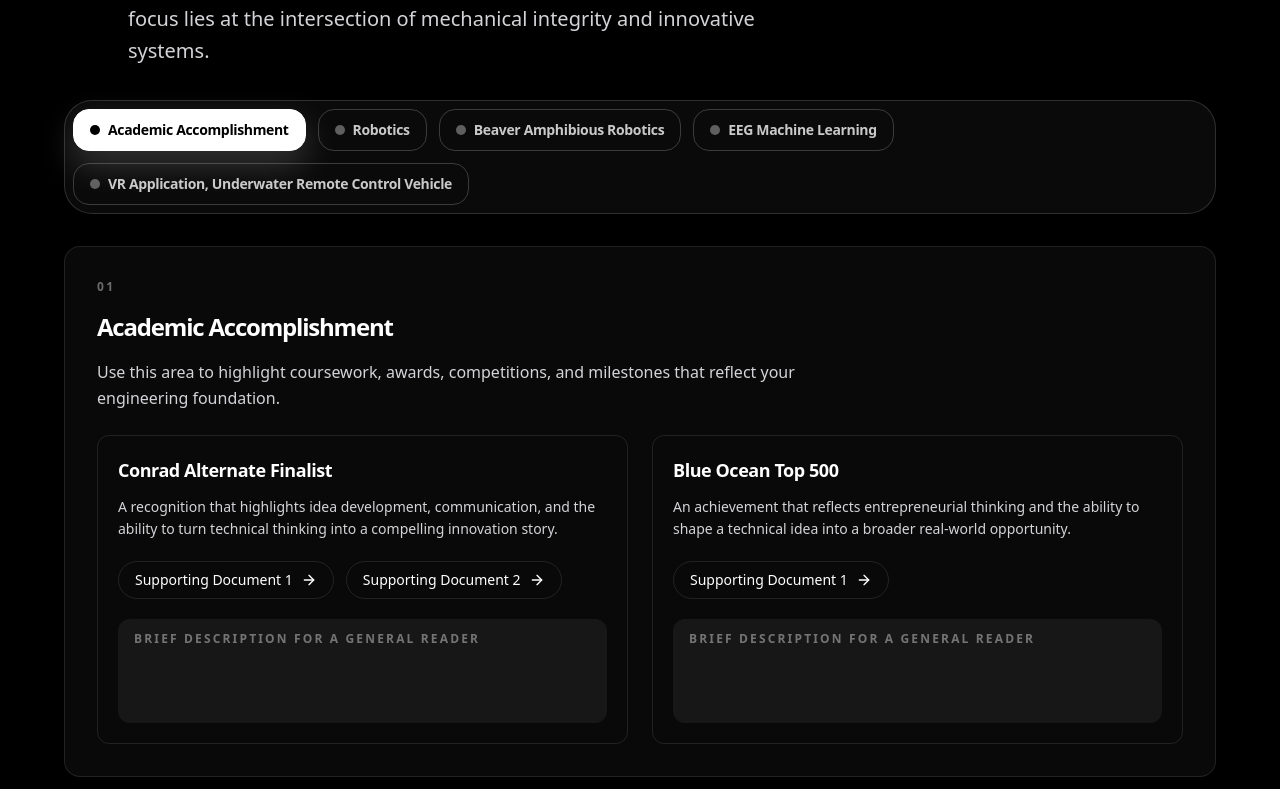
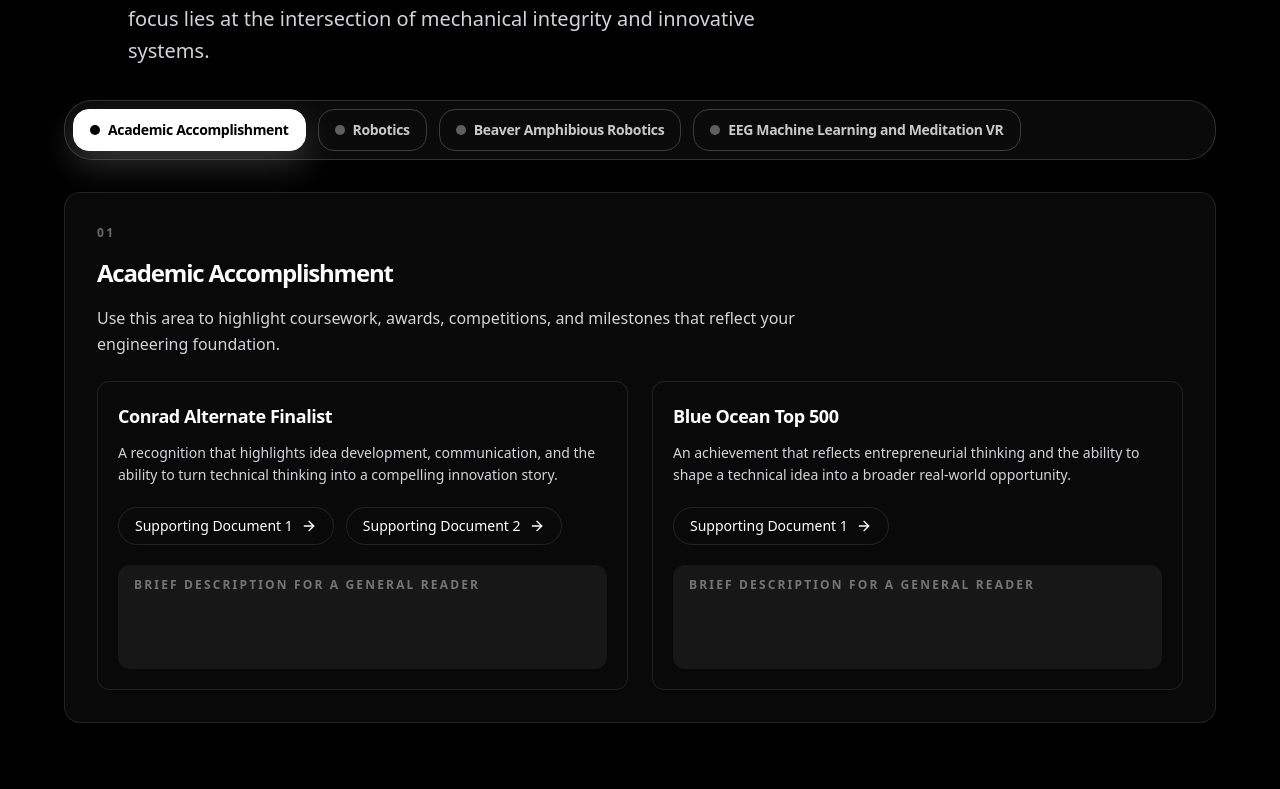
Before and after one commit to MHcave/website, a Next.js app: page / in a window 1280 px wide. Shown: the part 1671-2460 px from the top of the page. Built offline with nearby package versions, Linux system fonts and the light colour scheme.

Commit message:
Update engineering tabs

```diff
--- a/app/page.tsx
+++ b/app/page.tsx
@@ -81,13 +81,9 @@ const SECTIONS = [
         document: "/Amphibious.pdf",
       },
       {
-        title: "EEG Machine Learning",
+        title: "EEG Machine Learning and Meditation VR",
         description: "A project focused on interpreting brain-signal data with machine learning in a way that is accessible and meaningful to a general audience.",
         link: "https://docs.google.com/document/d/1-pD5bhVVymJrBKz6nYygzYWdBbIQj1vyBOT-AdYG3x0/edit?usp=sharing",
-      },
-      {
-        title: "VR Application, Underwater Remote Control Vehicle",
-        description: "Space reserved for a project summary explaining the idea, the user experience, and how remote control and immersion connect in the design.",
       },
     ]
   },
```
